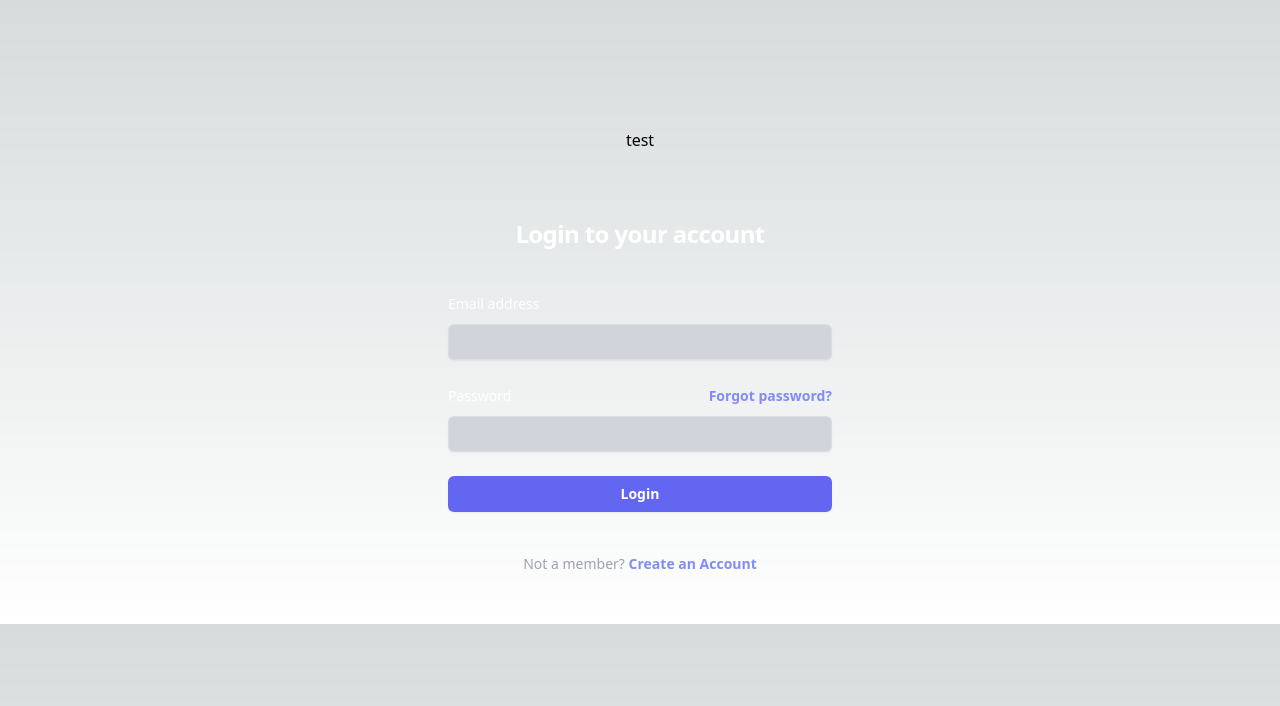
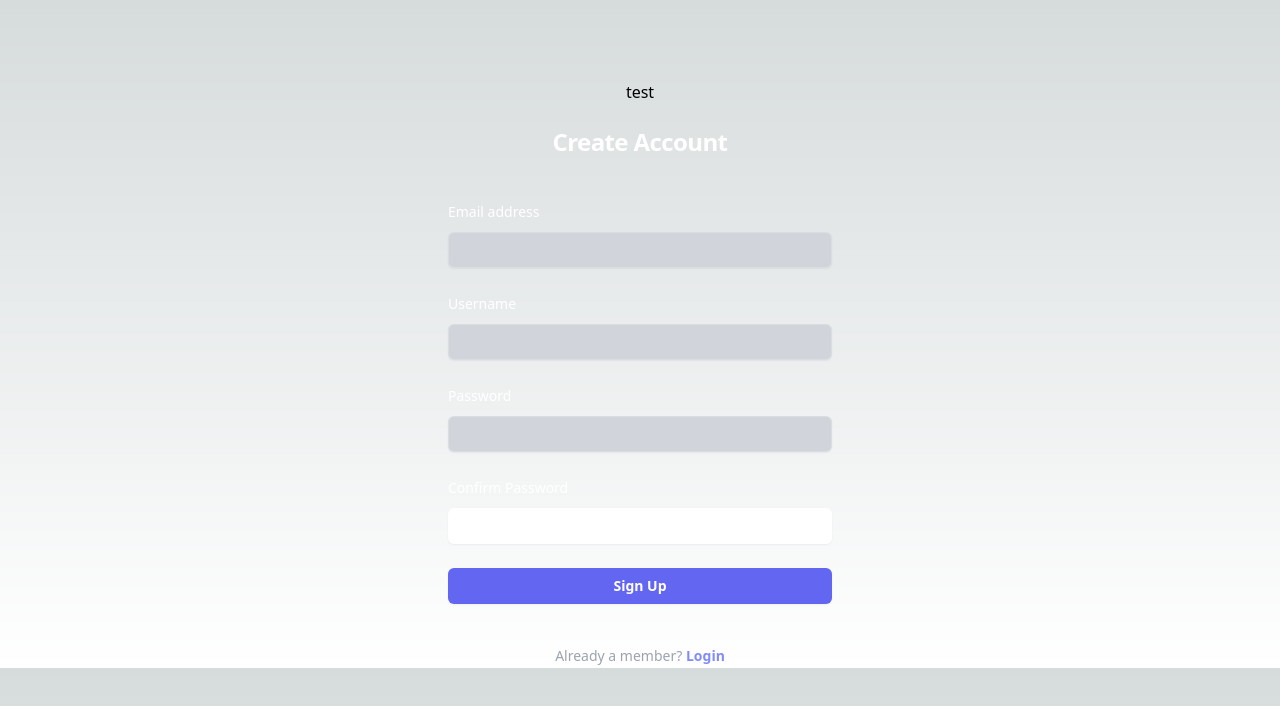
Before and after one commit to cashhollister2u/GooseApp-Tauri, a Next.js app: page /sign-up in a window 1280 px wide. Shown: the top 706 px of the page. Built offline with nearby package versions, Linux system fonts and the light colour scheme.

Commit message:
encryption/bug fixes

```diff
--- a/components/Messaging.tsx
+++ b/components/Messaging.tsx
@@ -218,7 +218,7 @@ const Messaging: React.FC<{
 
       channel.bind('message', function (data: any) {
         if (!messages.includes(data)) {
-          const decrypted = decryptingmessage(data.message)
+          const decrypted = sendMessagetoRustDecryption(data.message, Private_Key)
           const recieved_message = { ...data, decrypted_message: decrypted }
           setmessages((prevMessages): any => {
             const updatedMessages = [...prevMessages, recieved_message]
@@ -381,20 +381,7 @@ async function sendMessagetoRustDecryption(message: string, private_key: string)
     }
   }
 
-  const decryptingmessage = (message: string) => {
-    console.log('fetchMessagesCalled')
 
-    const decrypedMessage = crypto
-      .privateDecrypt(
-        {
-          key: Private_Key,
-        },
-        Buffer.from(message, 'base64')
-      )
-      .toString('utf-8')
-
-    return decrypedMessage
-  }
 
   return (
     <div className="h-screen flex flex-col ">
--- a/pages/login.tsx
+++ b/pages/login.tsx
@@ -60,7 +60,7 @@ const LoginPage = () => {
           'Content-Type': 'application/json',
         },
         body: JSON.stringify({
-          email,
+          email: email.toLowerCase(),
           password,
         }),
       })
@@ -184,12 +184,12 @@ const LoginPage = () => {
 
           <p className="mt-10 text-center text-sm text-gray-400">
             Not a member?{' '}
-            <a
-              href="/sign-up"
+            <button
+              onClick={() => router.push('/sign-up')}
               className="font-semibold leading-6 text-indigo-400 hover:text-indigo-300"
             >
               Create an Account
-            </a>
+            </button>
           </p>
         </div>
       </div>
--- a/pages/sign-up.tsx
+++ b/pages/sign-up.tsx
@@ -1,78 +1,56 @@
-"use client"
-import React, { useEffect, useState } from 'react'
-import { jwtDecode } from 'jwt-decode'
-import { fetchTokenURL } from '../components/backendURL'
+import React, { useState } from 'react'
+import axios from 'axios'
+import { useRouter } from 'next/router';
+import { registerURL } from '../components/backendURL'
 const swal = require('sweetalert2')
 
-interface UserProfile {
-  values5: string[]
-}
+const SignUpPage = () => {
+  const [email, setemailname] = useState<string>('')
+  const [username, setusername] = useState<string>('')
+  const [password, setPassword] = useState<string>('')
+  const [confirmPassword, setConfirmPassword] = useState<string>('')
+  const router = useRouter();
 
-const LoginPage = () => {
-  const [email, setemailname] = useState<string>('')
-  const [refresh, setrefresh] = useState<string>('')
-  const [password, setPassword] = useState<string>('')
-
-  const [authTokens, setAuthTokens] = useState(() => {
-    if (typeof window != 'undefined') {
-      const tokenData = localStorage.getItem('authTokens')
-      if (tokenData) {
-        try {
-          // Attempt to parse the stored JSON
-          return JSON.parse(tokenData)
-        } catch (error) {
-          // If parsing fails, log the error and return null
-          console.error('Failed to parse auth tokens:', error)
-          return null
-        }
-      }
-    }
-    // If no data is found in localStorage, return null
-    return null
-  })
-  const [user, setUser] = useState(() => {
-    if (typeof window != 'undefined') {
-      const token = localStorage.getItem('authTokens')
-      return token ? jwtDecode<UserProfile>(token) : null
-    }
-  })
-
-  useEffect(() => {
-    localStorage.removeItem('authTokens')
-    setUser(null)
-  }, [refresh])
-
-  console.log(user, refresh)
-
-
-
-  const handleLogin = async (e: React.FormEvent<HTMLFormElement>) => {
+  const handleSignUp = async (e: React.FormEvent<HTMLFormElement>) => {
     e.preventDefault()
 
-    const loginUser = async (
-      email: string,
-      password: string
-    ): Promise<void> => {
-      const response = await fetch(fetchTokenURL, {
-        method: 'POST',
+    try {
+      // Create an object with the user data
+      const userData = {
+        email: email,
+        username: username,
+        password: password,
+        password2: confirmPassword,
+      }
+
+      // Make the POST request with json
+      const response = await axios.post(`${registerURL}`, userData, {
         headers: {
-          'Content-Type': 'application/json',
+          'Content-Type': 'application/json', // Set the content type for FormData
         },
-        body: JSON.stringify({
-          email,
-          password,
-        }),
       })
-      const data = await response.json()
 
-      if (response.status === 200) {
-        setAuthTokens(data)
-        setUser(jwtDecode(data.access))
-        localStorage.setItem('authTokens', JSON.stringify(data))
+      // Clear form fields
+      setusername('')
+      setemailname('')
+      setPassword('')
+      setConfirmPassword('')
+      swal.fire({
+        title: 'User Registration Successsful',
+        icon: 'success',
+        toast: true,
+        timer: 6000,
+        position: 'top-right',
+        timerProgressBar: true,
+        showConfirmButton: false,
+      })
 
+      router.push('/login')
+    } catch (error) {
+      if (username.toLowerCase() === 'default') {
         swal.fire({
-          title: 'Login Successful',
-          icon: 'success',
+          title: 'Default is not an acceptable Username',
+          icon: 'error',
           toast: true,
           timer: 6000,
           position: 'top-right',
@@ -80,10 +58,8 @@ const LoginPage = () => {
           showConfirmButton: false,
         })
       } else {
-        console.log(response.status)
-        console.log('there was a server issue')
         swal.fire({
-          title: 'Username or passowrd does not exists',
+          title: 'Username not available',
           icon: 'error',
           toast: true,
           timer: 6000,
@@ -93,18 +69,17 @@ const LoginPage = () => {
         })
       }
     }
-    email.length > 0 && loginUser(email, password)
   }
 
   return (
     <>
-      <div className="flex min-h-full flex-1 flex-col justify-center px-6 py-12 lg:px-8">
+      <div className="flex min-h-full flex-1 flex-col justify-center px-6  lg:px-8">
         <div className="sm:mx-auto sm:w-full sm:max-w-sm">
-          <div className="flex items-center justify-center mt-20">
-            test
+          <div className="flex items-center justify-center  mt-20">
+        test
           </div>
-          <h2 className="mt-16 text-center text-2xl font-bold leading-9 tracking-tight text-white">
-            Login to your account
+          <h2 className=" mt-5 text-center text-2xl font-bold leading-9 tracking-tight text-white">
+            Create Account
           </h2>
         </div>
 
@@ -113,7 +88,7 @@ const LoginPage = () => {
             className="space-y-6"
             action="#"
             method="POST"
-            onSubmit={handleLogin}
+            onSubmit={handleSignUp}
           >
             <div>
               <label
@@ -125,18 +100,30 @@ const LoginPage = () => {
               <div className="mt-2">
                 <input
                   id="email"
-                  name="email"
                   type="email"
-                  autoComplete="email"
                   value={email}
                   onChange={(e) => setemailname(e.target.value)}
-                  onFocus={() => setrefresh('refreshed')}
                   required
                   className="pl-4 block w-full rounded-md border-0 bg-gray-300 py-1.5 text-black shadow-sm ring-1 ring-inset ring-white/20 focus:ring-2 focus:ring-inset focus:ring-indigo-500 sm:text-sm sm:leading-6"
                 />
               </div>
             </div>
-
+            <label
+              htmlFor="username"
+              className="block text-sm font-medium leading-6 text-white"
+            >
+              Username
+            </label>
+            <div className="mt-2">
+              <input
+                id="username"
+                type="text"
+                value={username}
+                onChange={(e) => setusername(e.target.value)}
+                required
+                className="-mt-4 pl-4 block w-full rounded-md border-0 bg-gray-300 py-1.5 text-black shadow-sm ring-1 ring-inset ring-white/20 focus:ring-2 focus:ring-inset focus:ring-indigo-500 sm:text-sm sm:leading-6"
+              />
+            </div>
             <div>
               <div className="flex items-center justify-between">
                 <label
@@ -145,48 +132,57 @@ const LoginPage = () => {
                 >
                   Password
                 </label>
-                <div className="text-sm">
-                  <a
-
-                    className="font-semibold text-indigo-400 hover:text-indigo-300"
-                  >
-                    Forgot password?
-                  </a>
-                </div>
+                <div className="text-sm"></div>
               </div>
               <div className="mt-2">
                 <input
                   id="password"
-                  name="password"
                   type="password"
-                  autoComplete="current-password"
                   required
                   className="pl-4 block w-full rounded-md border-0 bg-gray-300 py-1.5 text-black shadow-sm ring-1 ring-inset ring-white/20 focus:ring-2 focus:ring-inset focus:ring-indigo-500 sm:text-sm sm:leading-6"
                   value={password}
                   onChange={(e) => setPassword(e.target.value)}
-                  onFocus={() => setrefresh('refreshed')}
                 />
               </div>
             </div>
-
+            <div>
+              <div className="flex items-center justify-between">
+                <label
+                  htmlFor="confirmpassword"
+                  className="block text-sm font-medium leading-6 text-white"
+                >
+                  Confirm Password
+                </label>
+                <div className="text-sm"></div>
+              </div>
+              <div className="mt-2">
+                <input
+                  id="confirmpassword"
+                  type="password"
+                  required
+                  className="pl-4 block w-full rounded-md border-0 bg-gray-gray-300 py-1.5 text-black shadow-sm ring-1 ring-inset ring-white/20 focus:ring-2 focus:ring-inset focus:ring-indigo-500 sm:text-sm sm:leading-6"
+                  value={confirmPassword}
+                  onChange={(e) => setConfirmPassword(e.target.value)}
+                />
+              </div>
+            </div>
             <div>
               <button
                 type="submit"
                 className="flex w-full justify-center rounded-md bg-indigo-500 px-3 py-1.5 text-sm font-semibold leading-6 text-white shadow-sm hover:bg-indigo-400 focus-visible:outline focus-visible:outline-2 focus-visible:outline-offset-2 focus-visible:outline-indigo-500"
               >
-                Login
+                Sign Up
               </button>
             </div>
           </form>
-
           <p className="mt-10 text-center text-sm text-gray-400">
-            Not a member?{' '}
-            <a
-
+            Already a member?{' '}
+            <button
+              onClick={() => router.push('/login')}
               className="font-semibold leading-6 text-indigo-400 hover:text-indigo-300"
             >
-              Create an Account
-            </a>
+              Login
+            </button>
           </p>
         </div>
       </div>
@@ -194,4 +190,4 @@ const LoginPage = () => {
   )
 }
 
-export default LoginPage
+export default SignUpPage
```
Also changed, not shown: pages/profile/edit.tsx (+14 -15 lines), pages/profile/index.tsx (+17 -81 lines).
